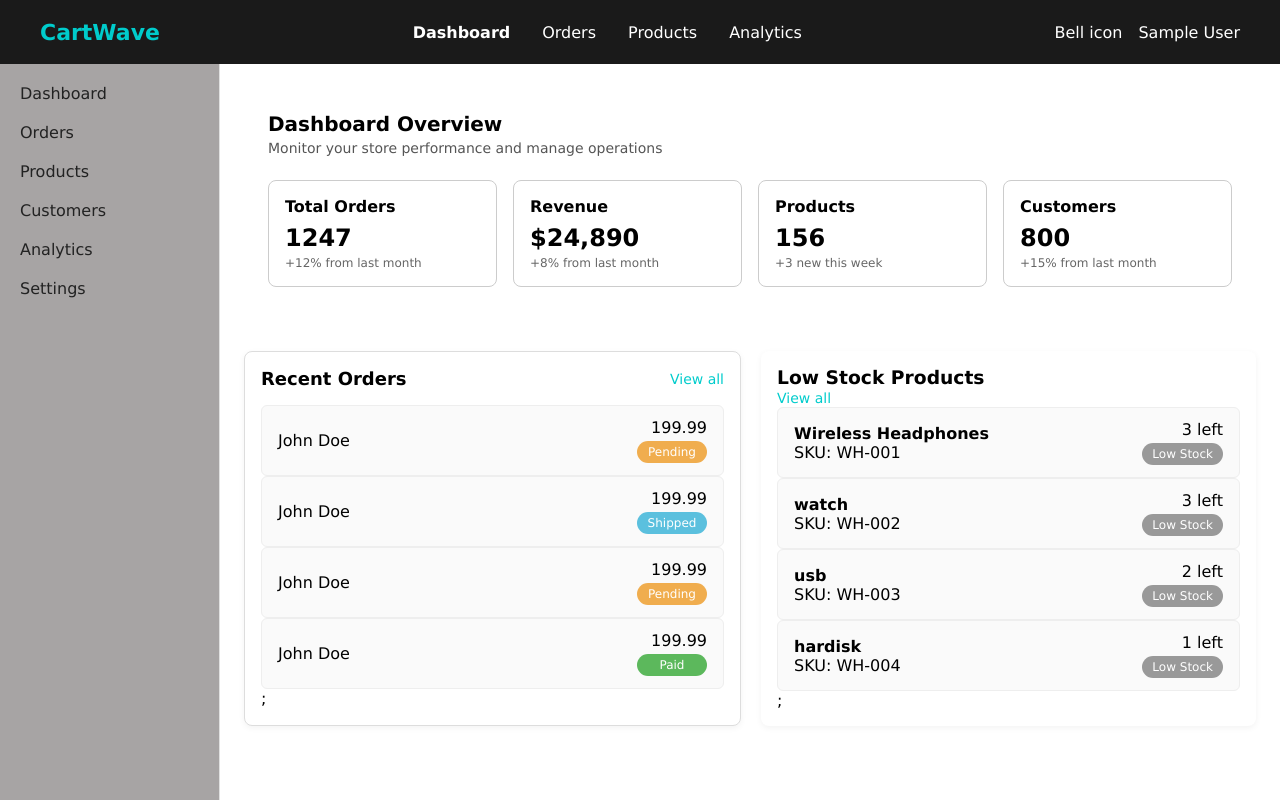
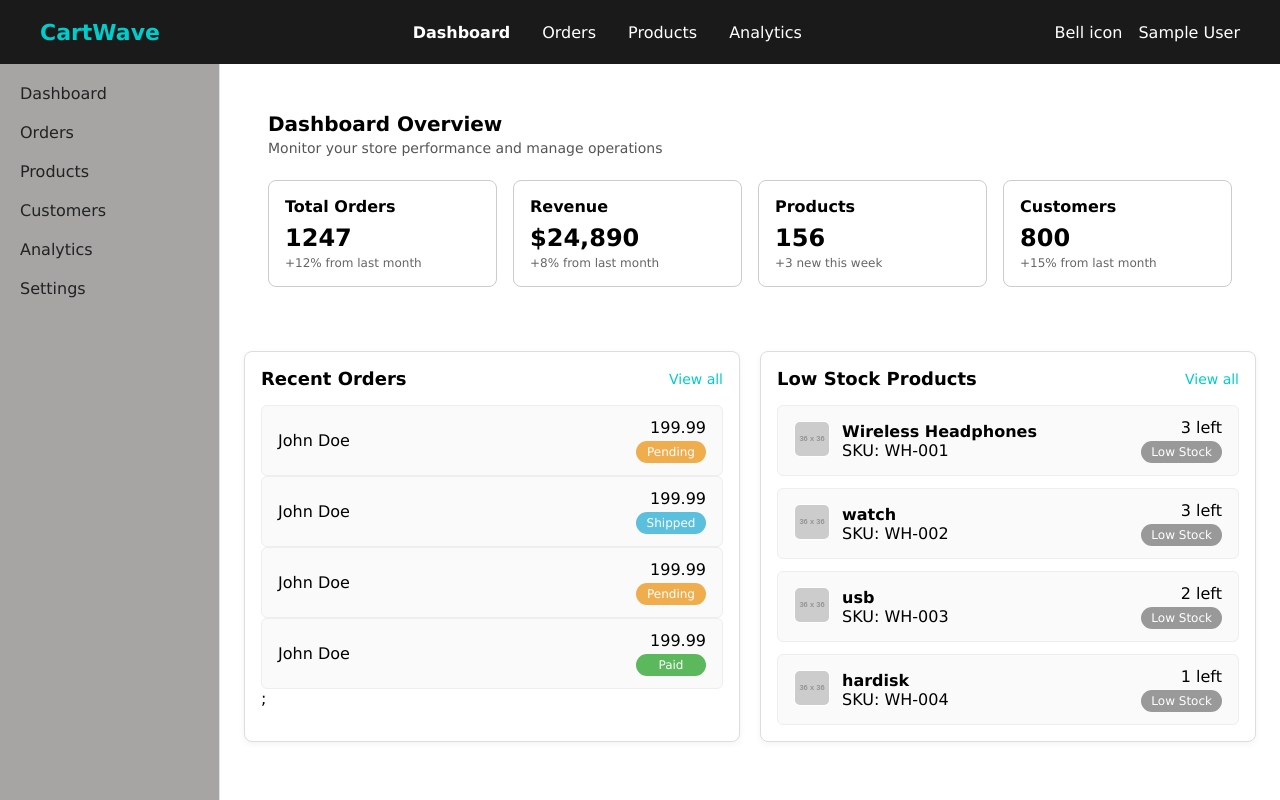
Before and after one commit to alinassarrr/cartwave, a React (Vite) app in the folder frontend/: page /admin/dashboard in a window 1280 px wide. Built offline with nearby package versions, Linux system fonts and the light colour scheme; sample sign-in values are in the browser's storage.

Commit message:
feat(LowStockProducts): Add icon support to InfoCard and improve layout styling

```diff
--- a/frontend/src/components/LowStockProducts/index.jsx
+++ b/frontend/src/components/LowStockProducts/index.jsx
@@ -46,6 +46,7 @@ const LowStockProducts = () => {
       <div className="product-list">
         {products.map((product, index) => (
           <InfoCard
+            icon="https://via.placeholder.com/36"
             key={index}
             title={product.id}
             subtitle={product.sku}
@@ -53,7 +54,6 @@ const LowStockProducts = () => {
             status={product.status}
           />
         ))}
-        ;
       </div>
     </div>
   );
--- a/frontend/src/components/LowStockProducts/styles.css
+++ b/frontend/src/components/LowStockProducts/styles.css
@@ -0,0 +1,32 @@
+.low-stock-products {
+  background-color: #fff;
+  padding: 24px;
+  border-radius: 8px;
+  border: 1px solid #ddd;
+  box-shadow: 0 2px 4px rgba(0, 0, 0, 0.02);
+}
+
+.low-stock-header {
+  display: flex;
+  justify-content: space-between;
+  align-items: center;
+  margin-bottom: 16px;
+}
+
+.low-stock-header h3 {
+  font-size: 18px;
+  font-weight: 600;
+  margin: 0;
+}
+
+.view-all {
+  font-size: 14px;
+  color: #00cccc;
+  cursor: pointer;
+}
+
+.product-list {
+  display: flex;
+  flex-direction: column;
+  gap: 12px;
+}
```
